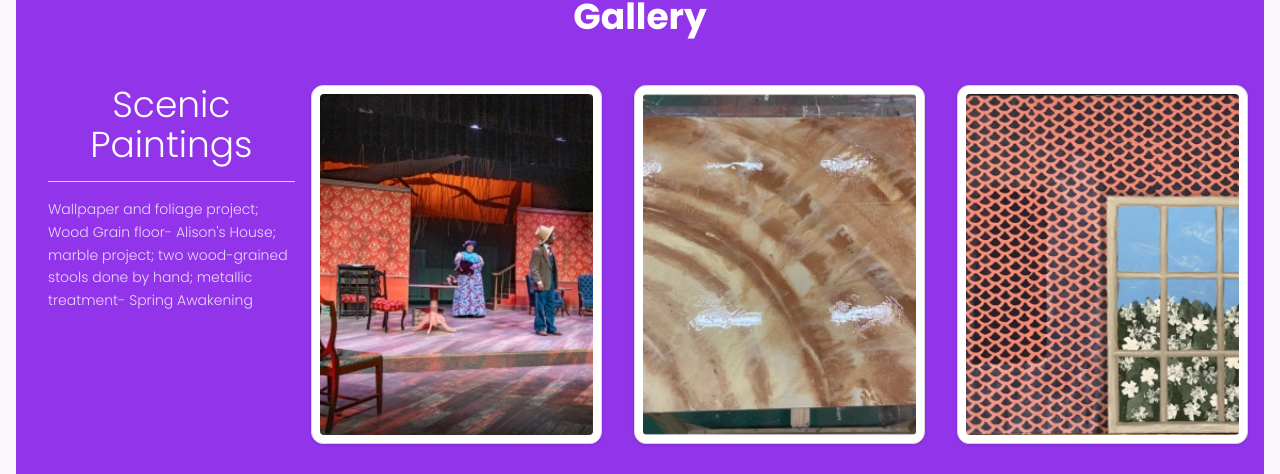
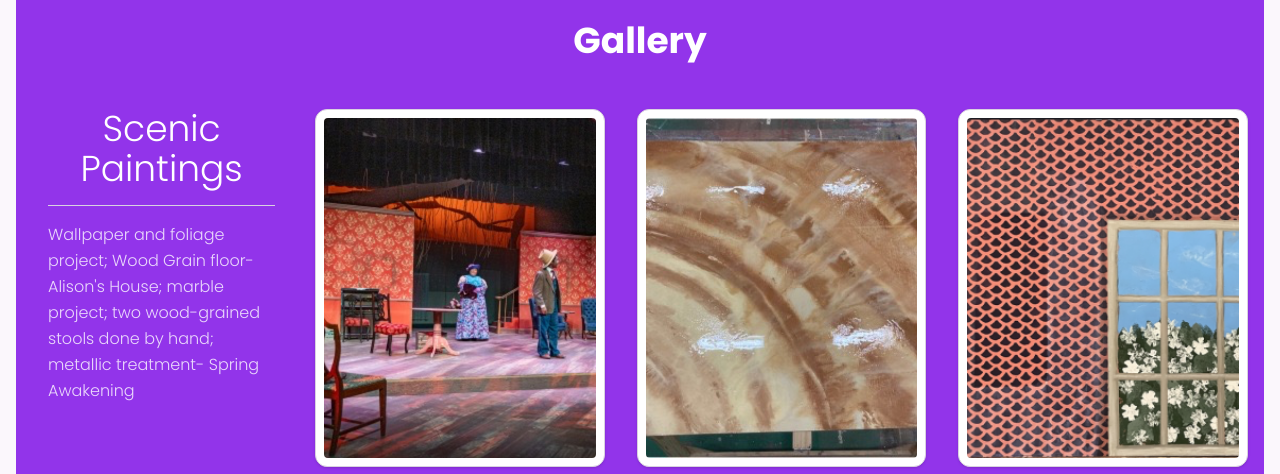
Before and after one commit to shyjuezy/Ellie, a Next.js app: page /gallery in a window 1280 px wide. Shown: the part 155-629 px from the top of the page. Built offline with nearby package versions, Linux system fonts and the light colour scheme.

Commit message:
Update Gallery component layout
- Increase top padding for improved spacing
- Adjust description paragraph styling for consistency

```diff
--- a/src/app/gallery/page.tsx
+++ b/src/app/gallery/page.tsx
@@ -80,7 +80,7 @@ const galleryGroups = {
 
 export default function Gallery() {
   return (
-    <div className="container mx-auto px-4 pt-6">
+    <div className="container mx-auto px-4 pt-12">
       <section className="py-20 bg-primary relative overflow-hidden">
         <svg
           className="absolute top-0 left-0 w-full h-32 text-background"
@@ -101,14 +101,14 @@ export default function Gallery() {
         {Object.entries(galleryGroups).map(([key, group]) => (
           <div key={key} className="relative z-10">
             <div className="w-full flex flex-col lg:flex-row justify-between items-start mb-12 px-4">
-              <div className="flex flex-col items-center justify-start w-full lg:w-[320px] mx-4 lg:sticky lg:top-4">
+              <div className="flex flex-col items-center pr-6 justify-start w-full lg:w-[320px] mx-4 lg:sticky lg:top-4">
                 <h3 className="text-4xl font-extralight text-primary-foreground text-center mb-4">
                   {group.title}
                 </h3>
 
                 <Separator className="w-full mb-4" />
 
-                <p className="text-sm text-primary-foreground/80 text-left font-light leading-relaxed mb-8">
+                <p className=" text-primary-foreground/80 text-left font-light leading-relaxed mb-8">
                   {group.description}
                 </p>
               </div>
```
